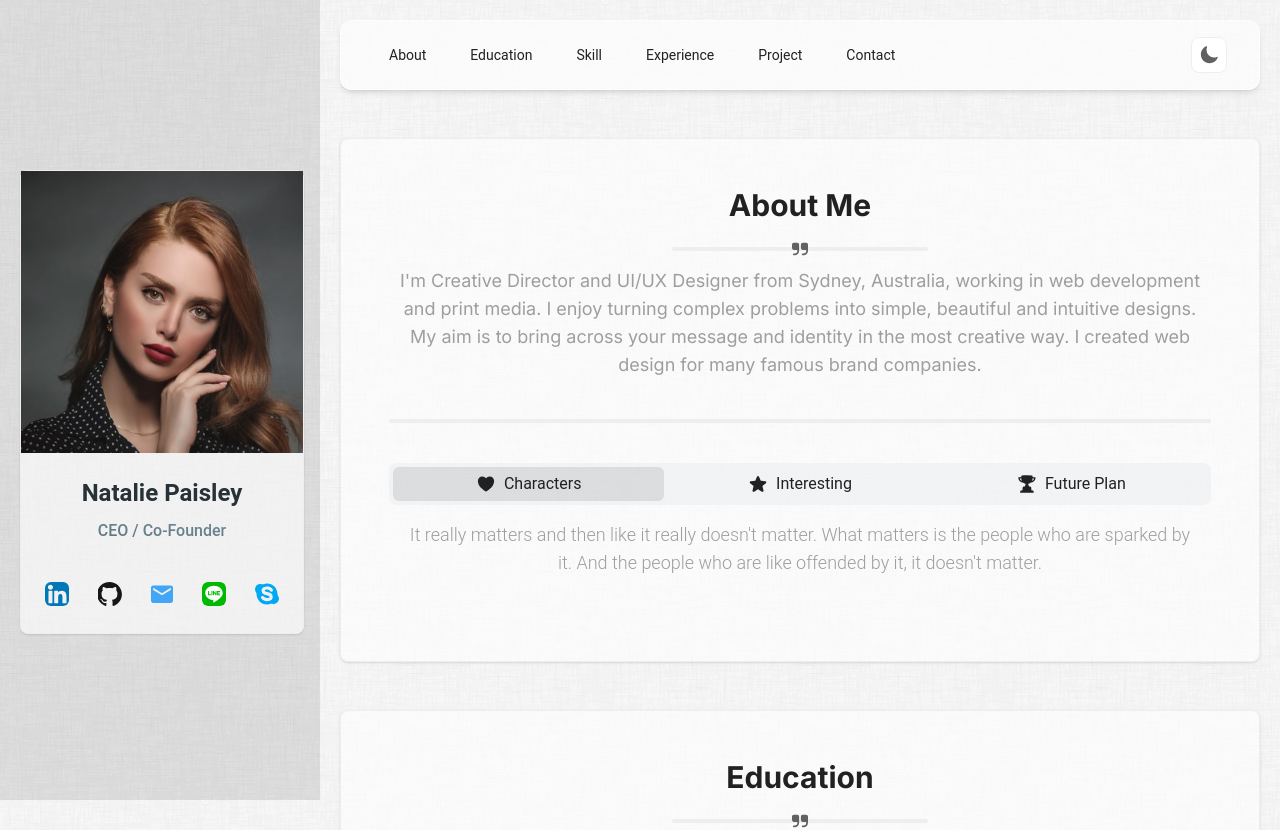
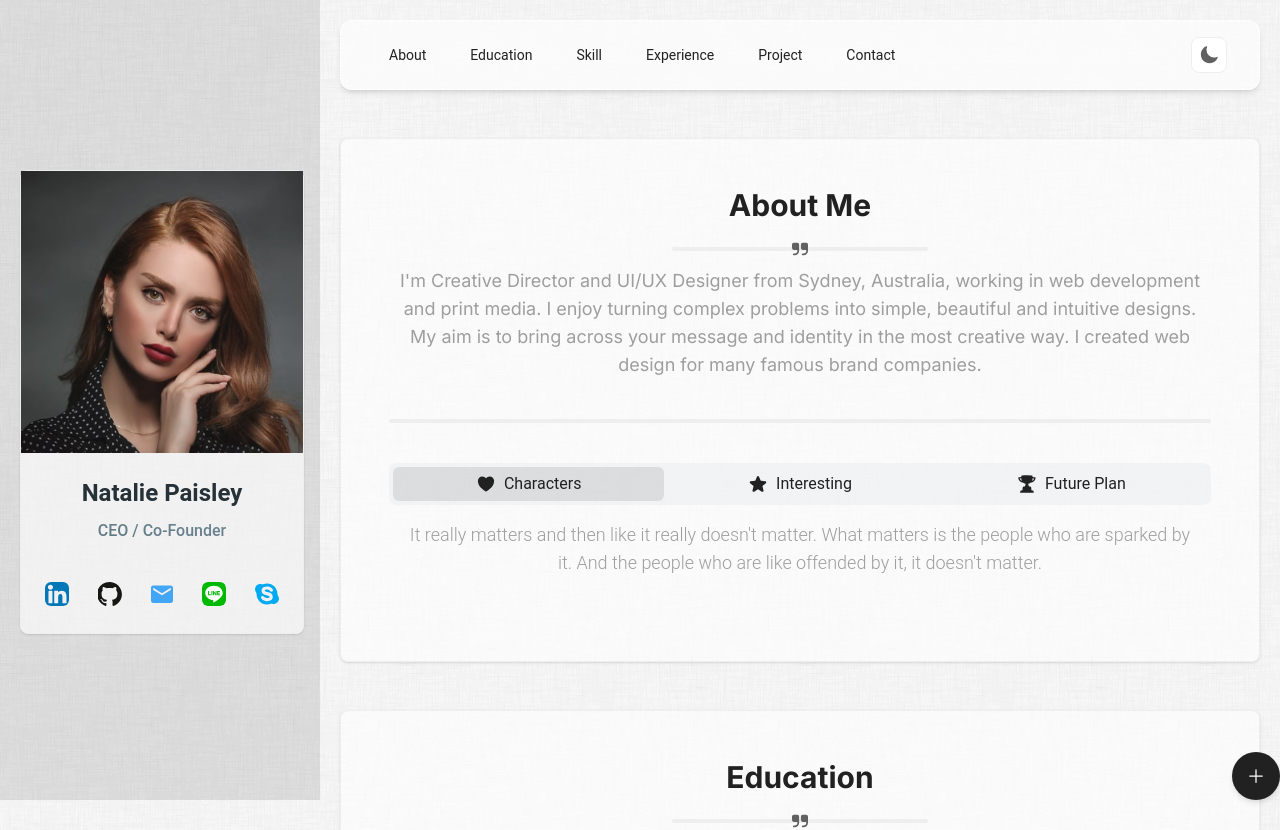
Before and after one commit to thura-naing-mm/portfolio, a Next.js app: page / in a window 1280 px wide. Shown: the top 830 px of the page. Built offline with nearby package versions, Linux system fonts and the light colour scheme.

Commit message:
added dial(still)

```diff
--- /dev/null
+++ b/src/app/components/dial.tsx
@@ -0,0 +1,53 @@
+'use client'
+import React from 'react';
+import {
+  IconButton,
+  SpeedDial,
+  SpeedDialHandler,
+  SpeedDialContent,
+  SpeedDialAction,
+  Typography,
+} from '@material-tailwind/react';
+import {
+  PlusIcon,
+  HomeIcon,
+  CogIcon,
+  Square3Stack3DIcon,
+} from '@heroicons/react/24/outline';
+
+interface PropTypes { }
+
+export const Dial: React.FC<PropTypes> = ({ }) => {
+  const labelProps = {
+    // variant: 'small',
+    // color: 'blue-gray',
+    className:
+      'absolute top-2/4 -left-2/4 -translate-y-2/4 -translate-x-3/4 font-normal',
+  };
+
+  return (
+    <div className='absolute bottom-0 right-0'>
+      <SpeedDial>
+        <SpeedDialHandler>
+          <IconButton size='lg' className='rounded-full'>
+            <PlusIcon className='h-5 w-5 transition-transform group-hover:rotate-45' />
+          </IconButton>
+        </SpeedDialHandler>
+        <SpeedDialContent>
+          <SpeedDialAction className='relative'>
+            <HomeIcon className='h-5 w-5' />
+            <Typography {...labelProps}>Home</Typography>
+          </SpeedDialAction>
+          <SpeedDialAction className='relative'>
+            <CogIcon className='h-5 w-5' />
+            <Typography {...labelProps}>Settings</Typography>
+          </SpeedDialAction>
+          <SpeedDialAction className='relative'>
+            <Square3Stack3DIcon className='h-5 w-5' />
+            <Typography {...labelProps}>Pages</Typography>
+          </SpeedDialAction>
+        </SpeedDialContent>
+      </SpeedDial>
+    </div>
+  );
+}
--- a/src/app/page.tsx
+++ b/src/app/page.tsx
@@ -3,9 +3,10 @@ import { ThemeProvider } from 'next-themes';
 import { Side } from './components/side';
 import { Nav } from './components/nav';
 import { Container } from './components/container';
+import { Dial } from './components/dial';
 
 const styles = {
-  container: `flex items-start justify-between`,
+  container: `flex items-start justify-between relative`,
   side: `hidden lg:flex items-center justify-center lg:sticky top-0 z-[999] h-screen w-1/4 p-5 bg-black/[.1] dark:bg-t pb-4 pr-4 `,
   content: `w-full lg:w-3/4 min-h-screen dark:bg-white/[.1] p-5`
 };
@@ -21,6 +22,7 @@ export default function Home() {
           <Container />
         </div>
       </div>
+      <Dial />
     </ThemeProvider>
   )
 }
```
